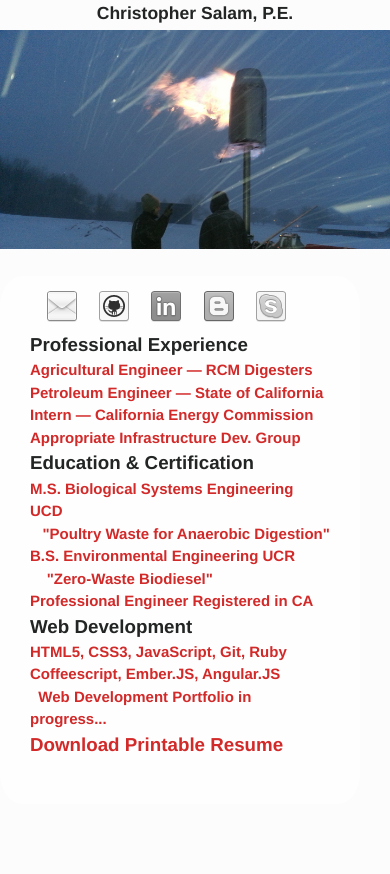
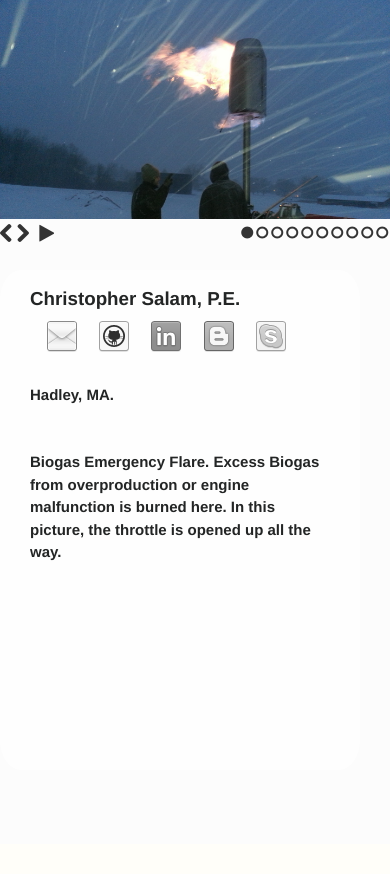
Before and after one commit to ChristopherSalam/blog, a PHP site: page / in a window 390 px wide. After the commit the page ends 561 px from the top, so only its background shows below. Run offline with PHP 8.4, Linux system fonts and the light colour scheme.

Commit message:
modified page and css, not done yet.

```diff
--- a/css/custom.css
+++ b/css/custom.css
@@ -23,7 +23,7 @@
 }
 
 .underneath {
-  top: 30px;
+  /*top: 30px;*/
   height: 100%;
   width: 100%;
   z-index: -1;
@@ -33,11 +33,11 @@
 .fade {
   background: rgba(255, 255, 255, 0.75);
   max-width: 360px;
-  max-height: 600px;
+  max-height: 500px;
   z-index: 0;
   position: relative;
 }
-
+/*
 #slides .slidesjs-previous, #slides .slidesjs-next, #slides .slidesjs-play,
     #slides .slidesjs-stop, #slides .slidesjs-pagination-item{
         position: absolute;
@@ -106,17 +106,23 @@
       top: 50px;
         }
     }
+*/
+    /* For smartphones */
+    @media (max-width: 370px) {
+        .fade {
+          margin: 230px auto 0;
+        }
+    }
 
-    /* For smartphones */
-    @media (max-width: 460px) {
+    @media (max-width: 460px)  and (min-width: 371px) {
         .fade {
-          margin: 250px auto 0;
+          margin: 270px auto 0;
         }
     }
 
     @media (max-width: 480px)  and (min-width: 461px) {
         .fade {
-          margin: 270px auto 0;
+          margin: 280px auto 0;
         }
     }
 
@@ -147,6 +201,7 @@
 .linkbar {
   padding: 8px;
   padding-top: 0;
+  margin-top: 8px;
   list-style-type: none;
   display: block;
 }
@@ -172,7 +227,7 @@
 
 .flip-container, .front, .back {
   width: 360px;
-  max-height: 600px;
+  max-height: 500px;
   border-radius: 6%;
 }
 
@@ -223,7 +278,7 @@
     -o-transform: rotateY(-180deg);
     -ms-transform: rotateY(-180deg);
     transform: rotateY(-180deg);
-    height: 480px;
+    height: 500px;
 }
 
 .cen {
--- a/index.html
+++ b/index.html
@@ -10,12 +10,13 @@
     <link rel="stylesheet" href="css/font-awesome.min.css">
 </head>
 <body>
-  <h3 class="cen">Christopher Salam, P.E.</h3>
+  <!--<h3 class="cen">Christopher Salam, P.E.</h3>-->
     <div class="flip-container" id="flip-container">
       <div class="flipper">
 <!--Resume-->
         <div class="front fade">
           <ul id="menu">
+            <lh>Christopher Salam, P.E.</lh>
             <ul class="linkbar">
               <li title="Email me"><a href="mailto:html@christopher.salam@gmail.com"><img src="css/img/tiles/Mail.png" onmouseover="this.src='css/img/tiles/MailC.png'" onmouseout="this.src='css/img/tiles/Mail.png'"></a></li>
               <li title="See my GitHub"><a href="https://github.com/ChristopherSalam" target="_blank"><img src="css/img/tiles/GitHub.png" onmouseover="this.src='css/img/tiles/GitHubC.png'" onmouseout="this.src='css/img/tiles/GitHub.png'"></a></li>
@@ -50,6 +51,7 @@
 <!--Picture Caption, hidden behind resume-->
     <div class="back fade">
       <ul id="menu">
+        <lh >Christopher Salam, P.E.</lh>
         <ul class="linkbar">
           <li><img src="css/img/tiles/Mail.png"></li>
           <li><img src="css/img/tiles/GitHub.png"></a></li>
```
Also changed, not shown: other parts of css/custom.css (+54 -6 lines).
